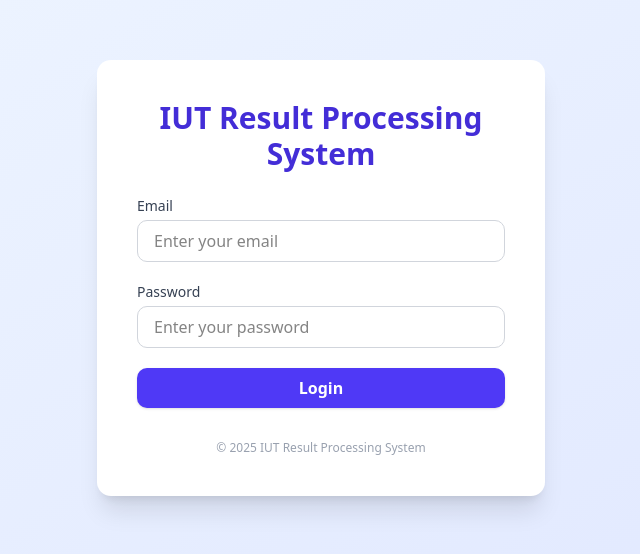
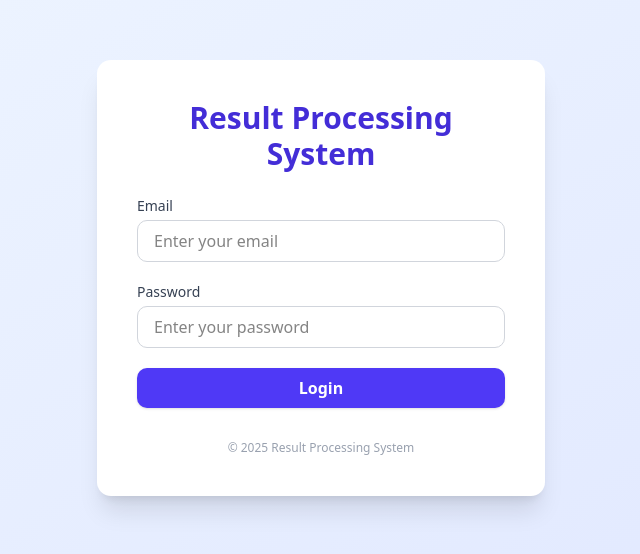
Before and after one commit to nafisreza/rps, a Next.js app: page / in a window 1280 px wide. Shown: the part 122-676 px from the top of the page, without its empty margins (319-959 px from the left). Built offline with nearby package versions, Linux system fonts and the light colour scheme.

Commit message:
fix: login page footer

```diff
--- a/app/page.tsx
+++ b/app/page.tsx
@@ -36,7 +36,7 @@ export default function Home() {
     <div className="min-h-screen flex items-center justify-center bg-gradient-to-br from-blue-50 to-indigo-100">
       <div className="bg-white shadow-xl rounded-xl p-10 w-full max-w-md">
         <h2 className="text-3xl font-bold text-center mb-6 text-indigo-700">
-          IUT Result Processing System
+          Result Processing System
         </h2>
         <form onSubmit={handleSubmit} className="space-y-5">
           <div>
@@ -76,7 +76,7 @@ export default function Home() {
           </button>
         </form>
         <div className="mt-8 text-center text-xs text-gray-400">
-          &copy; {new Date().getFullYear()} IUT Result Processing System
+          &copy; {new Date().getFullYear()} Result Processing System
         </div>
       </div>
     </div>
```
